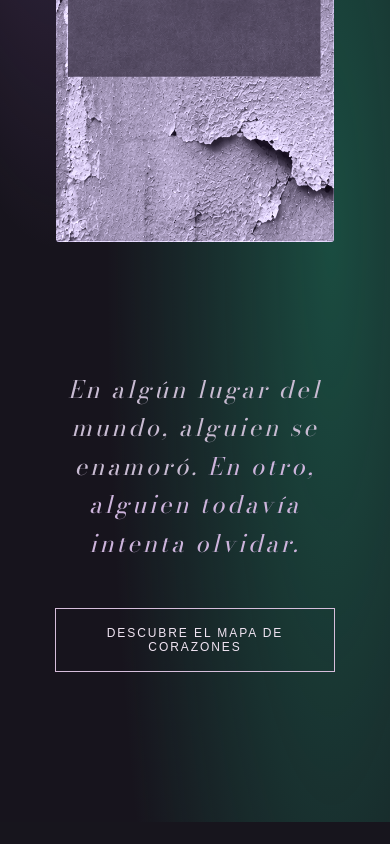
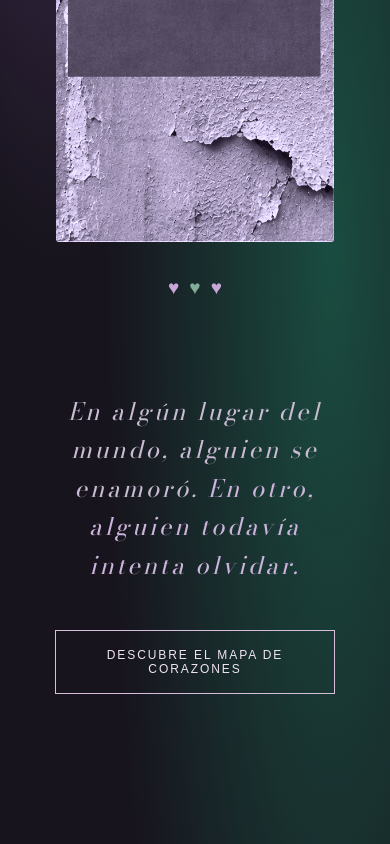
Before and after one commit to Dianafenochio/Dianafenochio.github.io, a plain HTML site: page index.html in a window 390 px wide. Shown: the part 2393-3237 px from the top of the page. Before the commit the page ends 3215 px from the top, so only its background shows below. Drawn offline with nearby package versions, Linux system fonts and the light colour scheme.

Commit message:
Implement three-heart separator in index.html
Added a three-heart separator section with responsive styles.

```diff
--- a/index.html
+++ b/index.html
@@ -209,6 +209,39 @@ filter: grayscale(100%) sepia(35%) saturate(140%) hue-rotate(215deg) brightness(
   color: #211b29;
 }
 
+/* SEPARADOR DE TRES CORAZONES */
+
+.separador-corazones {
+  display: grid;
+  grid-template-columns: repeat(3, 1fr);
+  gap: 22px;
+  max-width: 1400px;
+  padding: 0 5%;
+  margin: 0 auto;
+  text-align: center;
+}
+
+.separador-corazones span {
+  font-family: Arial, sans-serif;
+  font-size: 24px;
+  color: #c9a8d8;
+}
+
+.separador-corazones span:nth-child(2) {
+  color: #83ad98;
+}
+
+@media (max-width: 700px) {
+  .separador-corazones {
+    gap: 10px;
+    padding: 0 8%;
+  }
+
+  .separador-corazones span {
+    font-size: 19px;
+  }
+}
+
   </style>
 </head>
 <body>
@@ -235,6 +268,12 @@ filter: grayscale(100%) sepia(35%) saturate(140%) hue-rotate(215deg) brightness(
   </a>
 </div>
 
+<div class="separador-corazones" aria-hidden="true">
+  <span>♥</span>
+  <span>♥</span>
+  <span>♥</span>
+</div>
+
 <section class="invitacion-mapa">
   <p>En algún lugar del mundo, alguien se enamoró.<span> En otro, alguien todavía intenta olvidar.</span></p>
 
```
